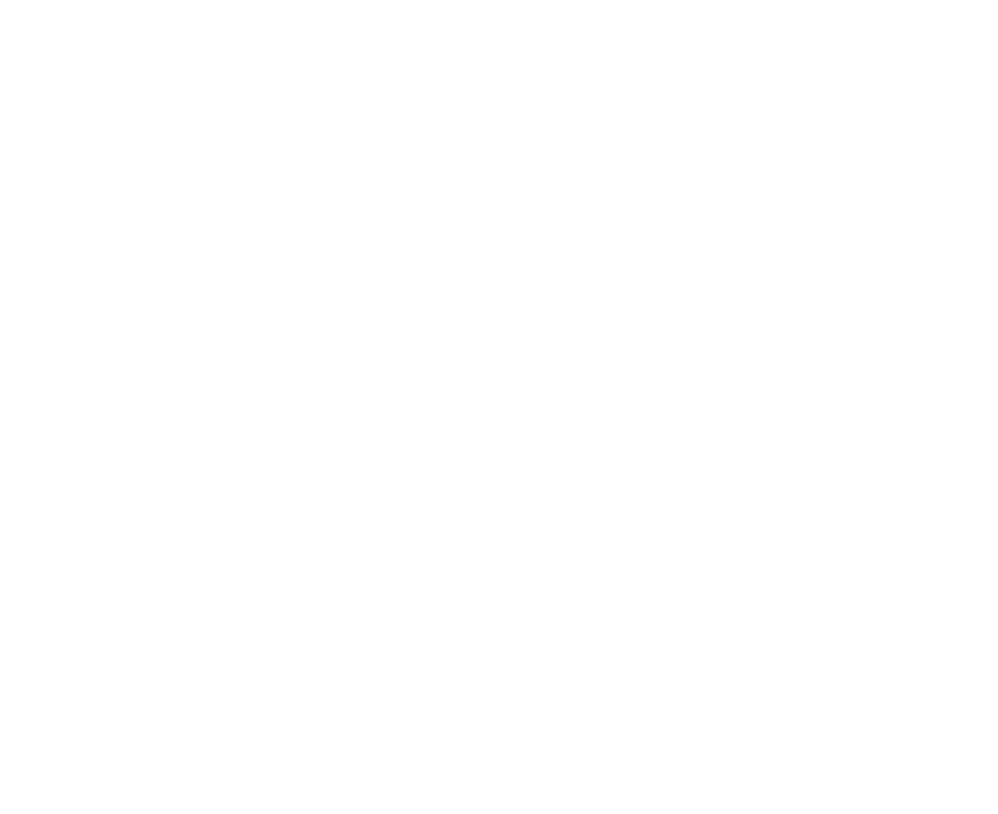
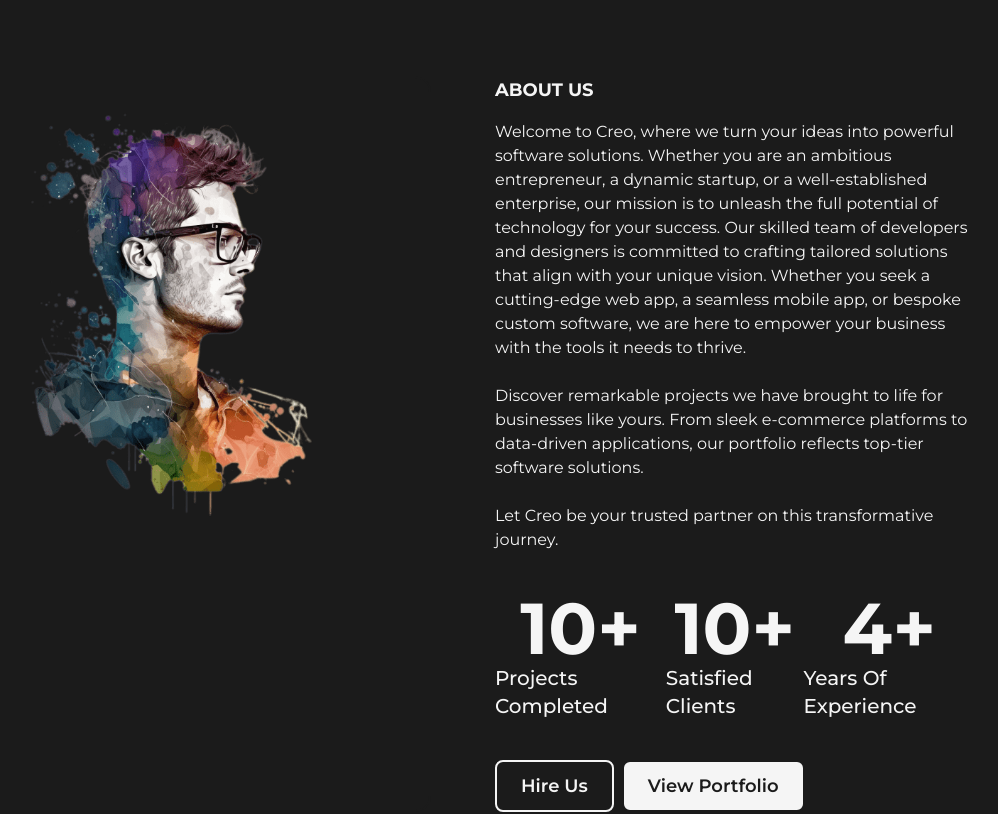
Before and after one commit to emmanuelandyeze/creo_ng, a Next.js app: page / in a window 1280 px wide. Shown: the part 1060-1874 px from the top of the page, without its empty margins (177-1175 px from the left). Before the commit the page ends 990 px from the top, so only its background shows below. Built offline with nearby package versions, Linux system fonts and the light colour scheme.

Commit message:
first commit

```diff
--- a/src/pages/index.js
+++ b/src/pages/index.js
@@ -5,6 +5,7 @@
 import ProfilePic from '../../public/images/profile/dev.png';
 import AnimatedText from '@/components/AnimatedText';
 import Link from 'next/link';
+import profilePc from '../../public/images/profile/dev1.png';
 
 const inter = Inter({ subsets: ['latin'] });
 
@@ -18,7 +19,7 @@
 					content="Turn Your Ideas Into Reality With Expert Code And Design."
 				/>
 			</Head>
-			<main className="flex items-center text-dark w-full min-h-screen dark:text-light">
+			<main className="flex items-center text-dark w-full min-h-screen dark:text-light ">
 				<Layout className="pt-0 md:pt-12 sm:pt-0">
 					<div className="flex items-center justify-between w-full lg:flex-col">
 						<div className="w-1/2 md:w-full">
@@ -61,6 +62,104 @@
 					</div>
 				</Layout>
 			</main>
+			<main className="flex w-full flex-col items-center justify-center">
+				<Layout className="pt-10 !bg-dark">
+					<AnimatedText
+						text={
+							'Your Vision. Our Expertise. Success Unleashed.'
+						}
+						className="mb-16 !text-6xl lg:!text-6xl sm:!text-5xl xs:!text-4xl sm:mb-8 !text-light"
+					/>
+					<div className="grid w-full grid-cols-6 gap-16 lg:flex lg:flex-col sm:justify-center">
+						<div className="col-span-3 relative sm:hidden md:hidden   rounded-2xl border-2 border-solid border-dark dark:border-light bg-light !bg-dark dark:bg-dark p-8">
+							<div className="absolute top-0 -right-3 -z-10 2-[102%] h-[103%] rounded-[2rem] !bg-dark dark:bg-light" />
+							<Image
+								src={profilePc}
+								alt=""
+								className="w-full h-auto rounded-2xl"
+								priority
+								sizes="(max-width: 768px) 100vw, (max-width: 1200px) 50vw, 50vw"
+							/>
+						</div>
+						<div className="col-span-3 flex flex-col md:w-full lg:w-full items-start justify-start sm:justify-center sm:items-center dark:text-light !text-light">
+							<div>
+								<h2 className="mb-4 text-lg font-bold uppercase text-dark/75 !text-light dark:text-light">
+									About Us
+								</h2>
+								<p>
+									Welcome to Creo, where we turn your ideas
+									into powerful software solutions. Whether
+									you are an ambitious entrepreneur, a
+									dynamic startup, or a well-established
+									enterprise, our mission is to unleash the
+									full potential of technology for your
+									success. Our skilled team of developers
+									and designers is committed to crafting
+									tailored solutions that align with your
+									unique vision. Whether you seek a
+									cutting-edge web app, a seamless mobile
+									app, or bespoke custom software, we are
+									here to empower your business with the
+									tools it needs to thrive.
+								</p>
+								<br />
+								<p>
+									Discover remarkable projects we have
+									brought to life for businesses like yours.
+									From sleek e-commerce platforms to
+									data-driven applications, our portfolio
+									reflects top-tier software solutions.
+								</p>{' '}
+								<br />
+								<p>
+									Let Creo be your trusted partner on this
+									transformative journey.
+								</p>
+								<div className="flex flex-row justify-between mt-10 dark:text-light">
+									<div className="flex flex-col items-center justify-center">
+										<span className="inline-block text-7xl sm:text-3xl font-bold">
+											10+
+										</span>
+										<h2 className="text-xl font-medium capitalize sm:text-base sm:text-center !text-light text-dark/75 dark:text-light/75">
+											projects completed
+										</h2>
+									</div>
+									<div className="flex flex-col items-center justify-center">
+										<span className="inline-block text-7xl sm:text-3xl font-bold">
+											10+
+										</span>
+										<h2 className="text-xl font-medium capitalize sm:text-base sm:text-center !text-light text-dark/75 dark:text-light/75">
+											satisfied clients
+										</h2>
+									</div>
+									<div className="flex flex-col items-center justify-center">
+										<span className="inline-block text-7xl sm:text-3xl font-bold">
+											4+
+										</span>
+										<h2 className="text-xl font-medium capitalize sm:text-base sm:text-center !text-light text-dark/75 dark:text-light/75">
+											years of experience
+										</h2>
+									</div>
+								</div>
+								<div className="flex sm:mx-auto items-center self-center mt-2 lg:self-center sm:self-center pt-8">
+									<Link
+										href={'/hire'}
+										className="flex items-center bg-dark text-light md:p-2 md:px-4 md:text-base dark:bg-light dark:text-dark hover:dark:bg-dark hover:dark:text-light hover:dark:border-light p-2.5 px-6 rounded-lg text-lg font-semibold hover:bg-light hover:text-dark border-2 border-solid border-transparent hover:border-dark mr-2"
+									>
+										Hire Us
+									</Link>
+									<Link
+										href={'/projects'}
+										className="flex items-center bg-light text-dark md:p-2 md:px-4 md:text-base dark:bg-dark dark:text-light hover:dark:bg-light hover:dark:text-dark hover:dark:border-dark p-2.5 px-6 rounded-lg text-lg font-semibold hover:bg-dark hover:text-light border-2 border-solid border-transparent hover:border-light"
+									>
+										View Portfolio
+									</Link>
+								</div>
+							</div>
+						</div>
+					</div>
+				</Layout>
+			</main>
 		</>
 	);
 }
```
